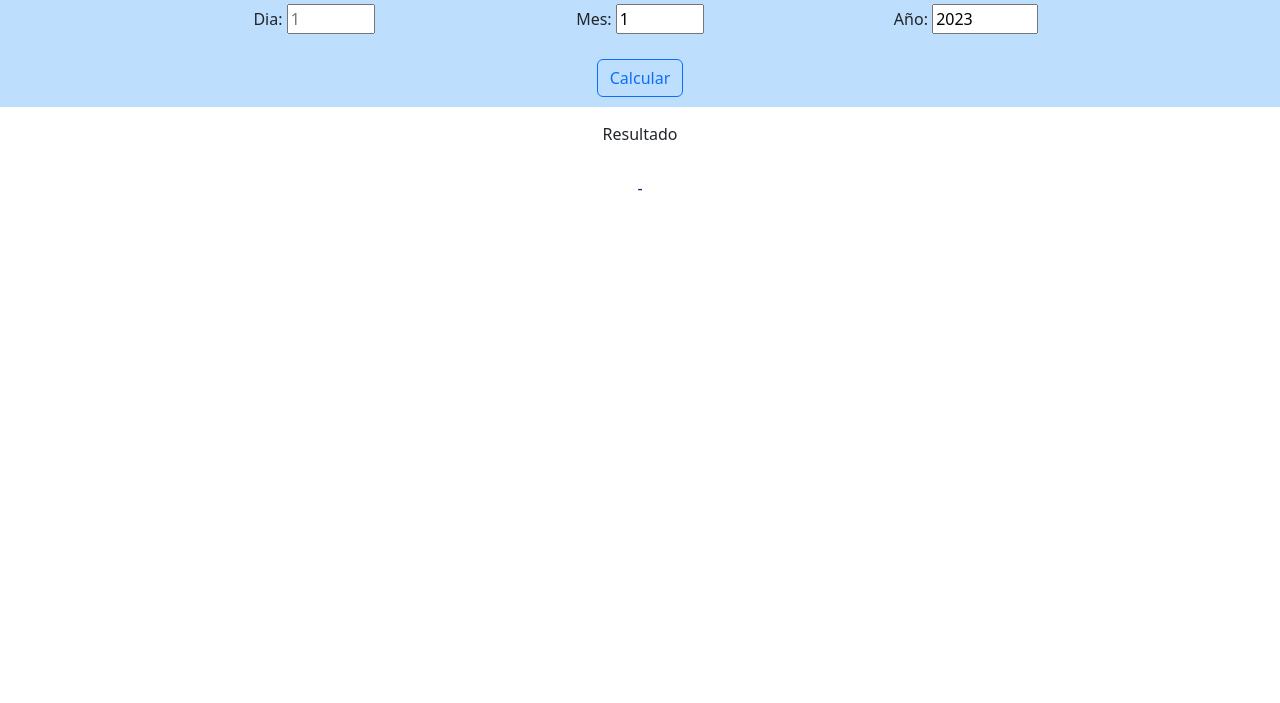
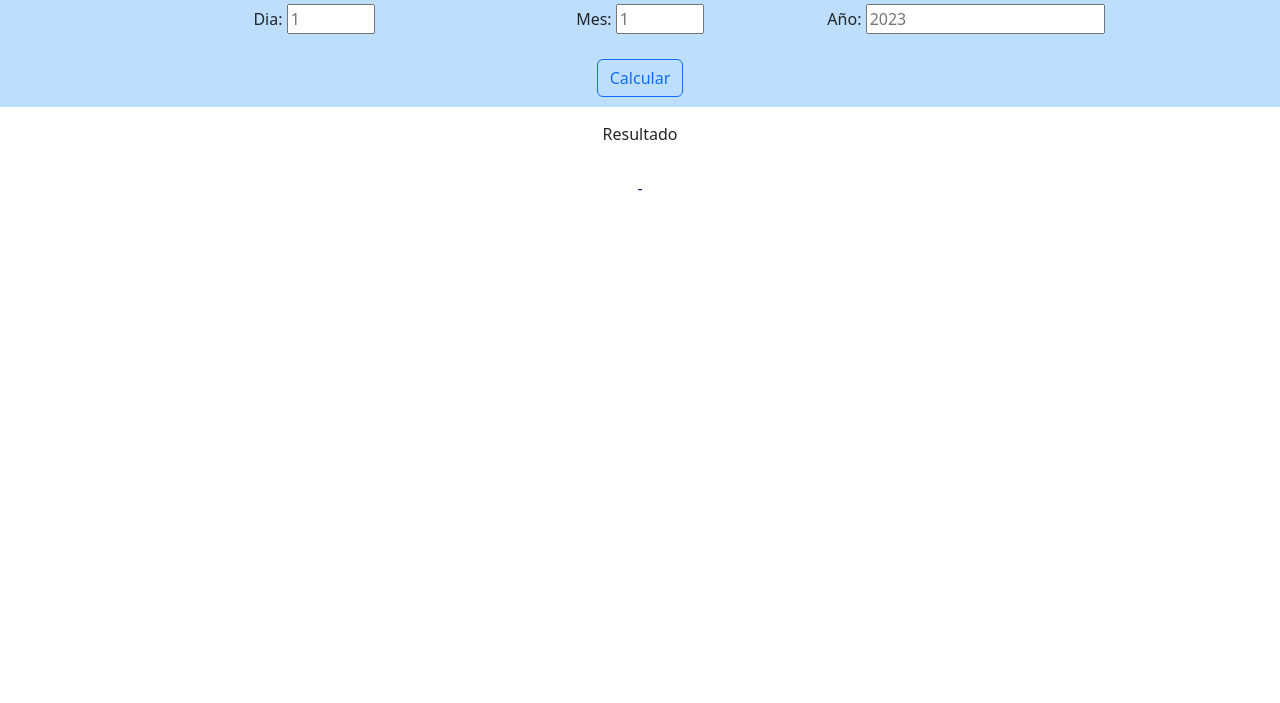
Before and after one commit to karlasofiaA/Calculadora-Fechas, a plain HTML site: page index.html in a window 1280 px wide. Shown: the part 97-800 px from the top of the page. Drawn offline with nearby package versions, Linux system fonts and the light colour scheme.

Commit message:
ci: Valores de entrada sin predeterminar

```diff
--- a/index.html
+++ b/index.html
@@ -29,11 +29,11 @@
             </div>
             <div class="col-lg-3 col-md-4 col-sm-6 entrada">
                 <label for="mes"> Mes: </label>
-                <input value="1" type="number" id="mes" name="mes" required min="1" max="12" placeholder="1">
+                <input type="number" id="mes" name="mes" required min="1" max="12" placeholder="1">
             </div>
             <div class="col-lg-3 col-md-4 col-sm-6 entrada">
                 <label for="anio"> Año: </label>
-                <input value="2023" type="number" id="anio" name="anio" required min="1900" max="2123"
+                <input type="number" id="anio" name="anio" required min="1900"
                     placeholder="2023">
             </div>
         </div>
```
